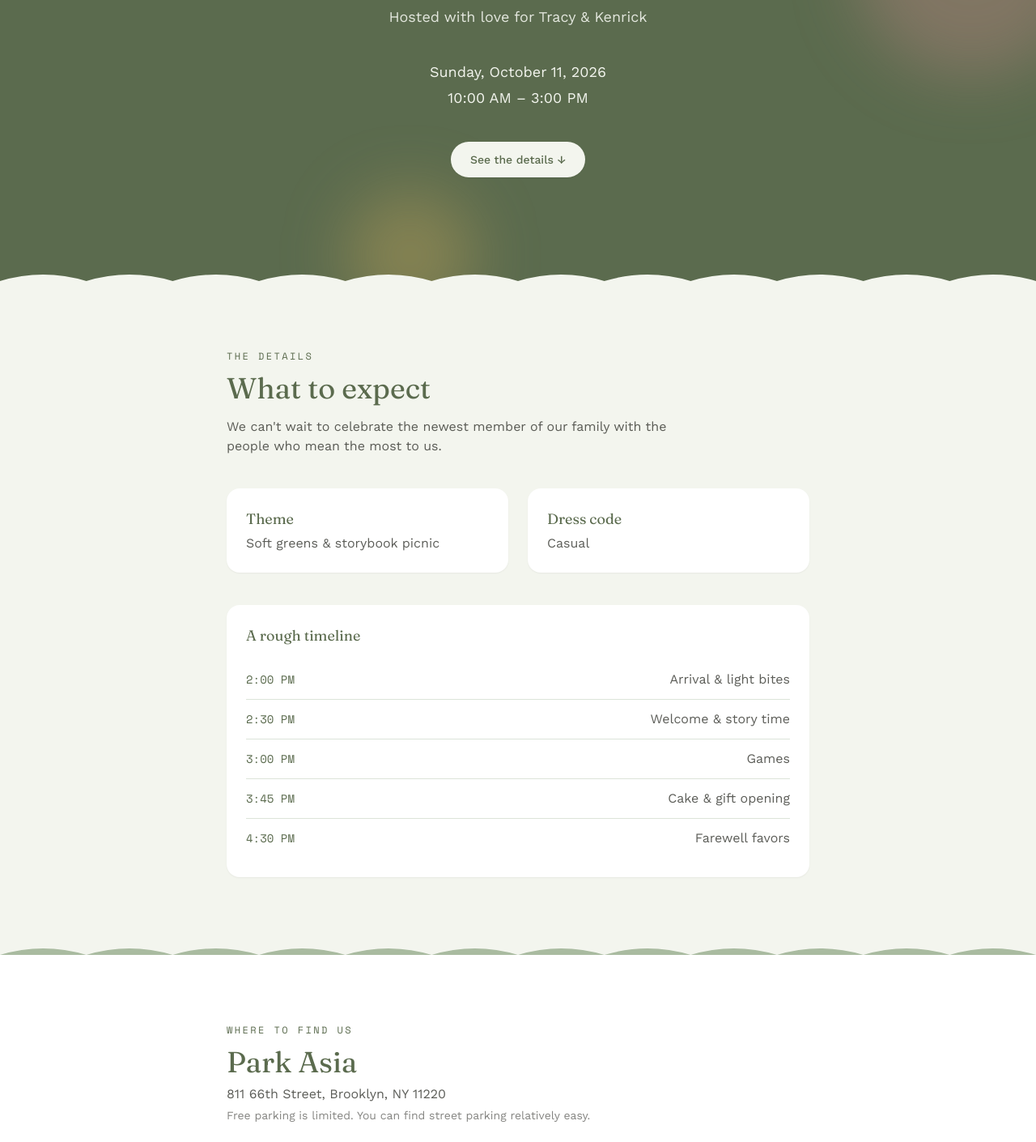
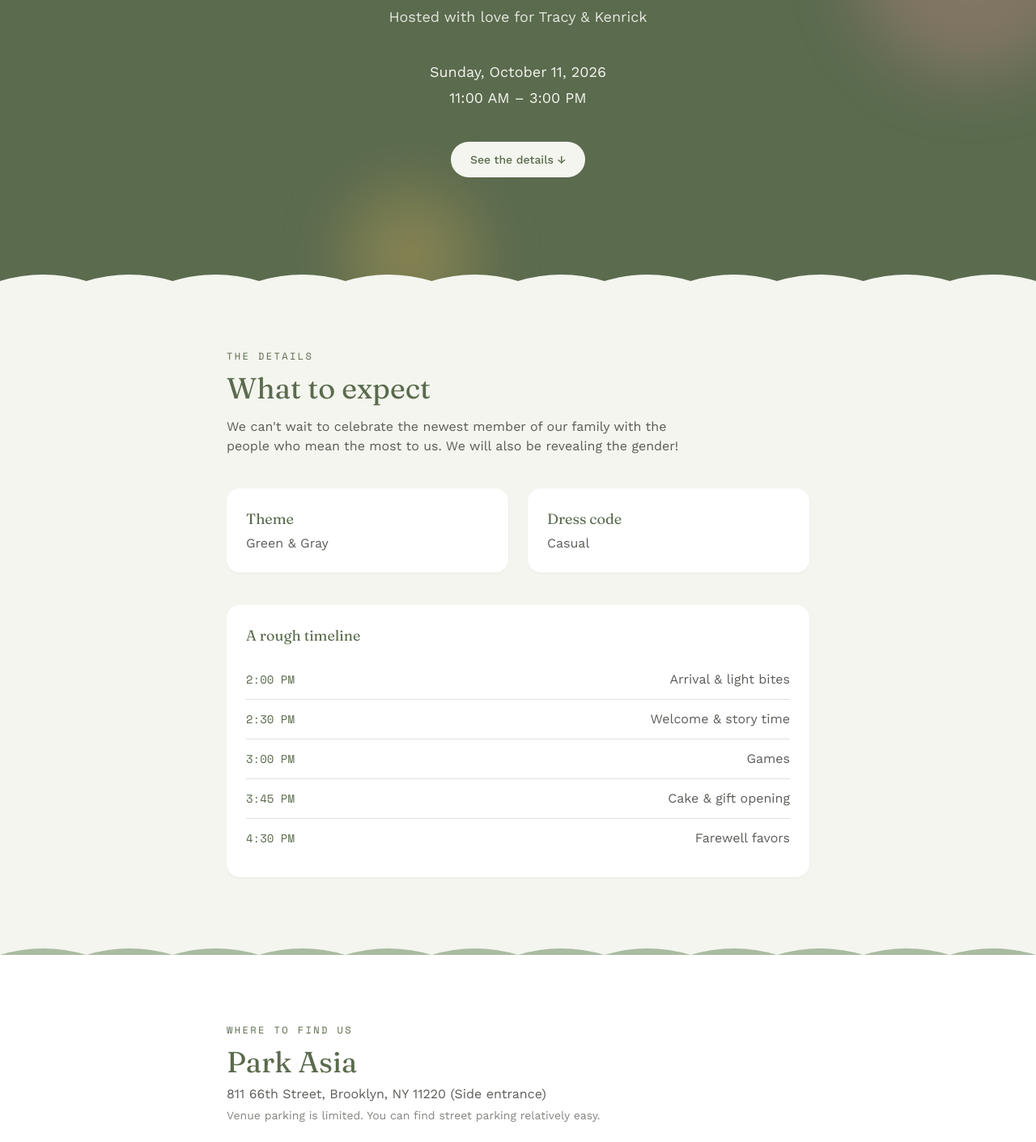
Before and after one commit to kenrick-chan/kenrick-chan.github.io, a React (Vite) app: page / in a window 1280 px wide. Shown: the part 289-1699 px from the top of the page at 81% size. Built offline with nearby package versions, Linux system fonts and the light colour scheme; grey boxes are pictures that could not be loaded; the HTML template or start-up script is replaced by a standard one.

Commit message:
Update event info draft 1

```diff
--- a/src/data/eventData.ts
+++ b/src/data/eventData.ts
@@ -14,38 +14,40 @@ export const eventInfo: EventInfo = {
   babyName: "A little peanut is on the way!",
   parentNames: "Tracy & Kenrick",
   date: "Sunday, October 11, 2026",
-  time: "10:00 AM – 3:00 PM",
-  theme: "Soft greens & storybook picnic",
+  time: "11:00 AM – 3:00 PM",
+  theme: "Green & Gray",
   dressCode: "Casual",
   hostNote:
-    "We can't wait to celebrate the newest member of our family with the people who mean the most to us.",
+    "We can't wait to celebrate the newest member of our family with the people who mean the most to us. We will also be revealing the gender!",
 };
 
 export const venueInfo: VenueInfo = {
   name: "Park Asia",
-  address: "811 66th Street, Brooklyn, NY 11220",
+  address: "811 66th Street, Brooklyn, NY 11220 (Side entrance)",
   mapEmbedUrl:
-    "https://www.google.com/maps/embed?pb=!1m18!1m12!1m3!1d1234.5!2d-74.123!3d41.234!2m3!1f0!2f0!3f0!3m2!1i1024!2i768!4f13.1",
+    "https://www.google.com/maps/embed?pb=!1m18!1m12!1m3!1d6055.787761589209!2d-74.0127778!3d40.6322222!2m3!1f0!2f0!3f0!3m2!1i1024!2i768!4f13.1!3m3!1m2!1s0x89c2454f3705963f%3A0xcd1e96594e89262f!2sPark%20Asia!5e0!3m2!1sen!2sus!4v1787608761549!5m2!1sen!2sus",
   mapLinkUrl: "https://maps.google.com/maps/place/811+66th+St,+Brooklyn,+NY+11220/",
-  parkingNote: "Free parking is limited. You can find street parking relatively easy.",
+  parkingNote: "Venue parking is limited. You can find street parking relatively easy.",
 };
 
 export const registryLinks: RegistryLink[] = [
   {
     store: "Babylist",
-    url: "https://www.babylist.com/",
+    url: "https://my.babylist.com/baby-ktchan-2026",
     note: "Our main registry",
   },
   {
     store: "Target",
-    url: "https://www.target.com/gift-registry/gift",
+    url: "https://www.target.com/gift-registry/gift-giver?registryId=7b4da860-7e26-11f1-87c9-bf84e564390c&type=BABY",
   },
+  // TODO: remove
   {
     store: "Amazon",
     url: "https://www.amazon.com/baby-reg/",
   },
 ];
 
+// TODO: Remove this
 export const schedule: ScheduleItem[] = [
   { time: "2:00 PM", activity: "Arrival & light bites" },
   { time: "2:30 PM", activity: "Welcome & story time" },
@@ -58,7 +60,7 @@ export const faqItems: FaqItem[] = [
   {
     question: "Should I bring a gift?",
     answer:
-      "Gifts are welcome but never required — our registry links are above if you'd like ideas. Your presence is the present.",
+      "Gifts are welcome but never required — our registry links are above if you'd like ideas. Your presence is the present. No cards needed! We'd love to fill baby's shelves with books instead.",
   },
   {
     question: "Are kids welcome?",
```
